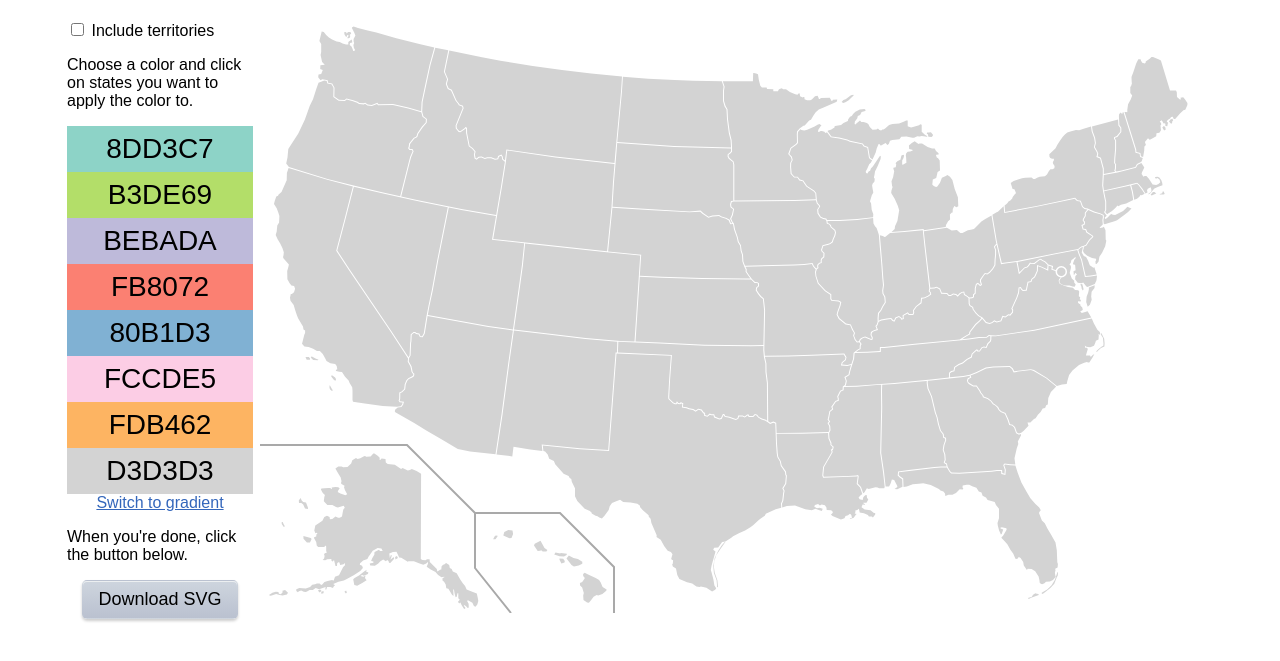
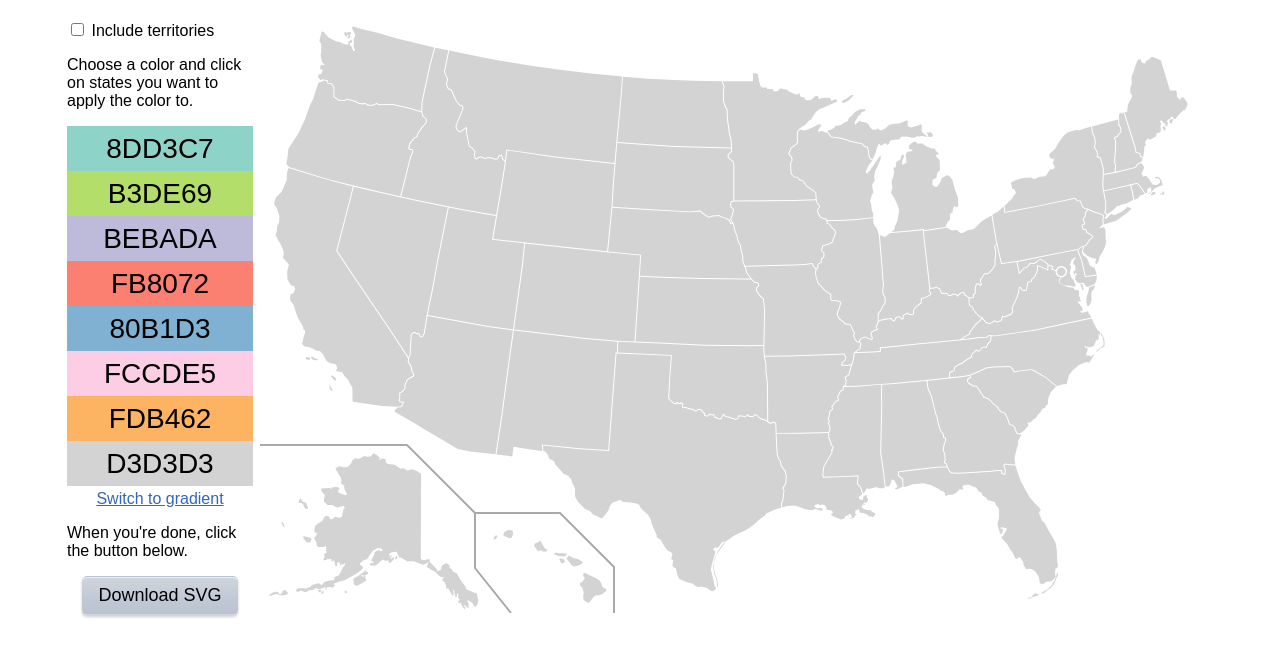
Before and after one commit to kaldari/SVG-map-maker, a PHP site: page / in a window 1280 px wide. Shown: the part 55-716 px from the top of the page. Run offline with PHP 8.4, Linux system fonts and the light colour scheme.

Commit message:
CSS tweaks

```diff
--- a/toolstyles.css
+++ b/toolstyles.css
@@ -39,7 +39,7 @@ div#left {
 }
 .jscolor {
 	width: 180px;
-	height: 40px;
+	height: 39px;
 	padding: 3px;
 	border: none;
 	font-size: 28px;
@@ -59,9 +59,16 @@ input#submitbutton {
 	box-sizing: border-box;
 	cursor: pointer;
 }
+input#submitbutton:focus {
+	outline: 0;
+}
 input#submitbutton:hover {
 	background: linear-gradient(to bottom, #d8dfe6 0%, #c4cbda 100%);
 }
 .territory {
 	display: none;
 }
+#switcher {
+	display: inline-block;
+	margin: 4px 0 0 0;
+}
```
